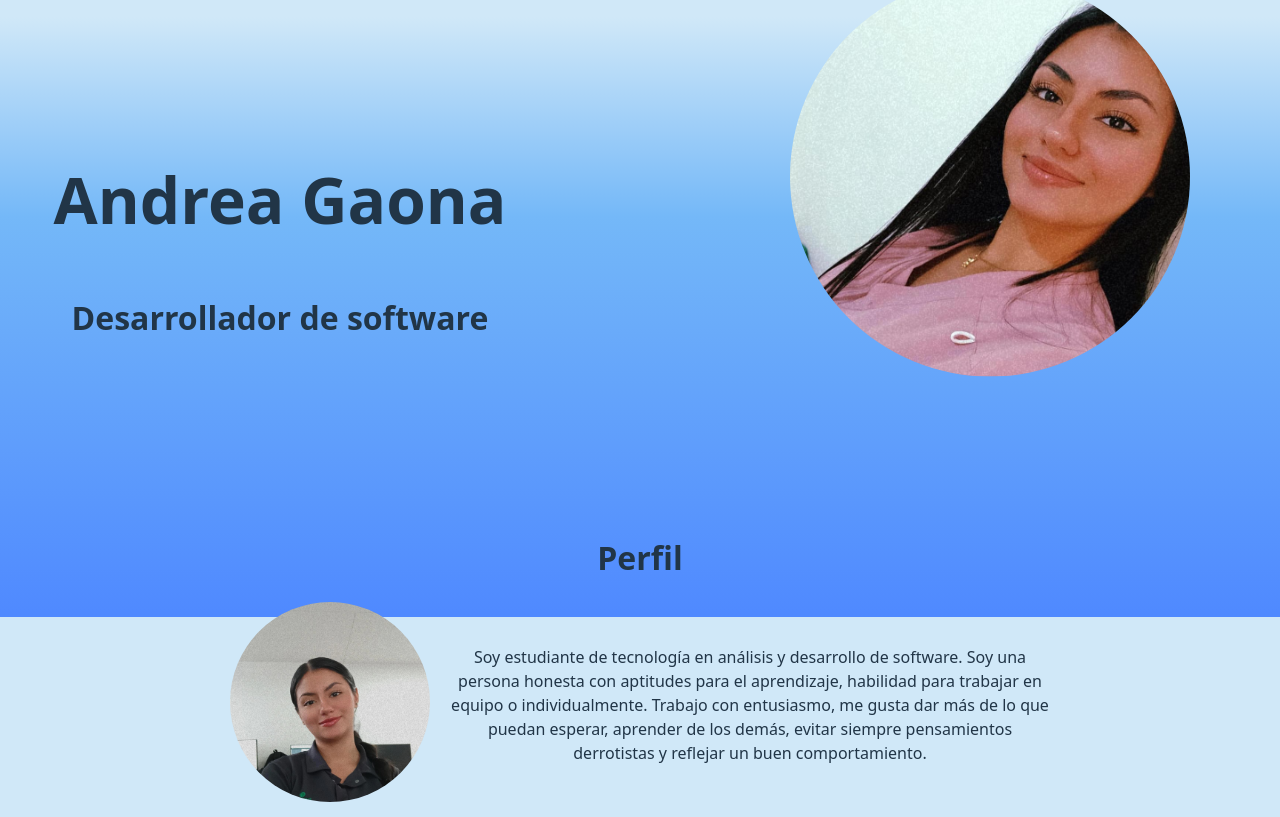
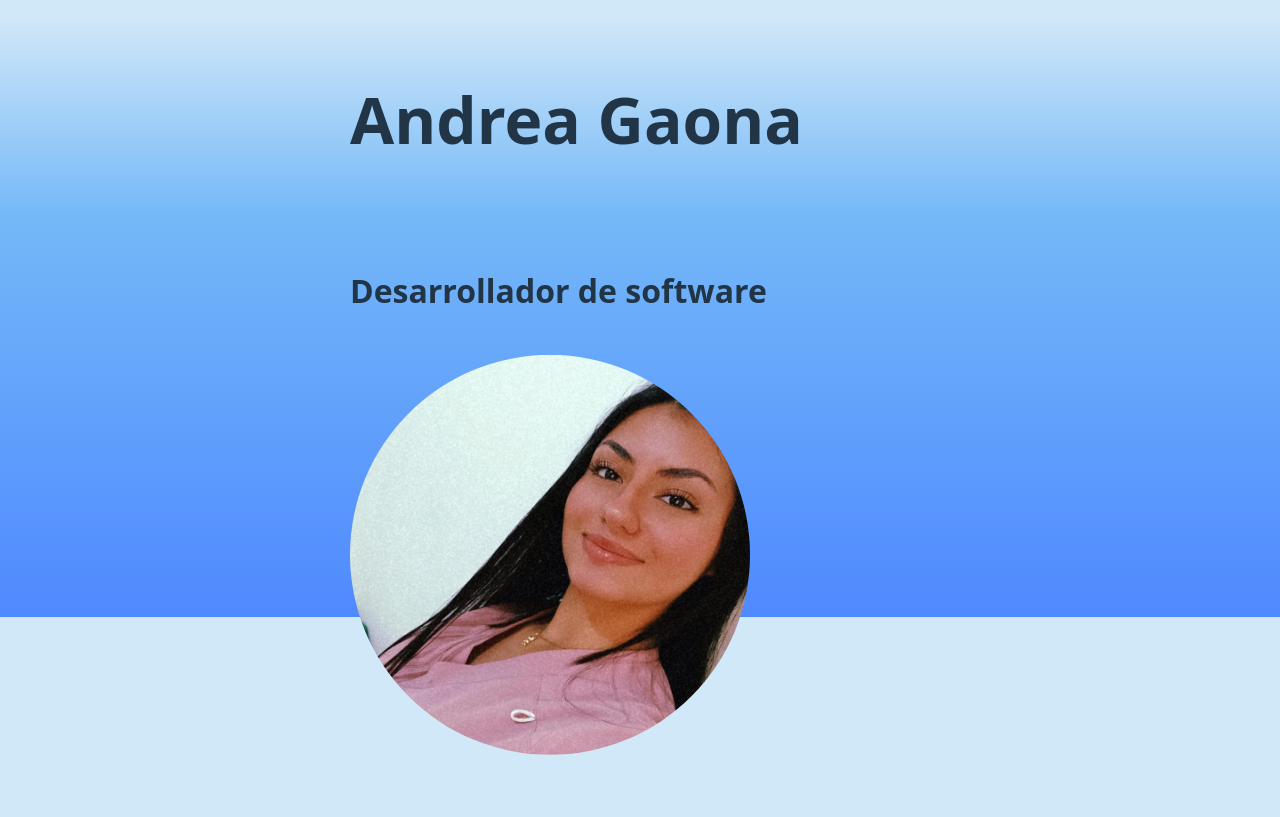
Before and after one commit to Andreagaona14/Portfolio-React-AG, a React (Vite) app: page / in a window 1280 px wide. Shown: the part 183-1000 px from the top of the page. Built offline with nearby package versions, Linux system fonts and the light colour scheme.

Commit message:
Media queries Header y Home

```diff
--- a/src/Components/Pages/Home/Home.css
+++ b/src/Components/Pages/Home/Home.css
@@ -1,23 +1,22 @@
 .homeSection {
   display: flex;
-  flex-direction: column; /* Acomoda en columna */
-  align-items: center; /* Centra horizontalmente */
-  justify-content: center; /* Centra verticalmente */
-  height: 60vh; /* Ajusta la altura */
-  margin-top: 80px; /* Baja el contenedor */
-  padding-top: 50px; /* Espacio interno arriba */
+  flex-direction: column;
+  align-items: center;
+  justify-content: center;
+  min-height: 100vh;
+  margin-top: 80px;
+  padding: 20px;
 }
-
 
 .titles {
   display: flex;
   flex-direction: column;
   align-items: center;
   text-align: center;
-  gap: 10px;
-  margin-right: 60%;
+  gap: 20px;
+  margin-right: 0;
+  width: 100%;
 }
-
 
 .animated-container {
   display: flex;
@@ -25,130 +24,163 @@ flex-direction: column;
   align-items: center;
   text-align: center;
   gap: 20px;
+  width: 100%;
+}
+
+.animated-img {
+  width: 250px;
+  height: 250px;
+  border-radius: 50%;
+  object-fit: cover;
+  margin-bottom: 20px;
+}
+
+.animated-title {
+  font-size: 2.5rem;
+  text-align: center;
+}
+
+.titleProfession {
+  font-size: 1.5rem;
+}
+
+@media (min-width: 768px) {
+  .homeSection {
+    flex-direction: row;
+    justify-content: center;
+    align-items: center;
+    gap: 50px;
+  }
+
+  .titles {
+    align-items: flex-start;
+    text-align: left;
+    margin-right: 0;
+    max-width: 50%;
+  }
+
+  .animated-container {
+    align-items: flex-start;
+  }
+
+  .animated-title {
+    font-size: 3.5rem;
+    text-align: left;
+  }
+
+  .titleProfession {
+    font-size: 2rem;
+  }
+
+  .animated-img {
+    width: 350px;
+    height: 350px;
+    margin-bottom: 0;
+  }
+}
+
+@media (min-width: 1024px) {
+  .animated-img {
+    width: 400px;
+    height: 400px;
   }
 
   .animated-title {
     font-size: 4rem;
-font-weight: bold;
-text-align: center;
-margin: 0;
-padding: 0;
-left: 60px;
   }
-
-.animated-img {
-  width: 400px;
-  height: 400px;
-  border-radius: 50%;
-  object-fit: cover;
-  position: absolute; /* Usar posicionamiento absoluto */
-  right: 90px; /* Ajusta la distancia desde la derecha */
-  top: 170px; /* Sube la imagen ajustando este valor */
-  z-index: 1; /* Asegura que la imagen esté por encima de otros elementos */
 }
-
-
-.titleProfession{
-font-size: 2rem;
-display: inline;
-top: 200px;
-}
-
-.imgHome  img{
-width: 400px;
-height: 350px;
-border-radius: 50%;
-position: relative;
-left: 100px;
-}
-
-
 /*PERFIL*/
-.profile-container {
-display: flex;
-align-items: center; /* Centra verticalmente */
-justify-content: center; /* Centra horizontalmente */
-gap: 20px; /* Espaciado entre la imagen y el texto */
-max-width: 80%;
-width: 100%;
-margin: auto; /* Centra el contenido */
-text-align: center;
-}
-
-.profile-title{
-  text-align: center;
-}
-
-
-.profile-container p {
-  text-align: center;
-  max-width: 600px; /* Controla el ancho del texto */
-  }
-
-.imgProfile img {
-width: 200px; /* Tamaño de la imagen */
-height: 200px;
-border-radius: 50%; /* Imagen circular */
-object-fit: cover;
-}
-
 .profile-section {
- /* min-height: 100vh; /* Hace que la sección del perfil ocupe al menos el alto de la pantalla */
   display: flex;
   flex-direction: column;
   justify-content: center;
   align-items: center;
-  top: -100px
+  padding: 50px 20px;
 }
 
-/*HABILIDADES SOCIALES*/
-.tittleSocialskills {
+.profile-container {
   display: flex;
-  flex-direction: column; /* Apila los elementos en columna */
-  align-items: center; /* Centra horizontalmente */
-  justify-content: center; /* Centra verticalmente si hay espacio */
-  padding: 80px;
-  gap: 10px;
+  flex-direction: column; /* Cambio principal para móviles */
+  align-items: center;
+  justify-content: center;
+  gap: 20px;
+  max-width: 90%;
+  width: 100%;
+  margin: auto;
+  text-align: center;
 }
 
-.tittleSocialskills p{
-  margin: 1px ;
+.imgProfile {
+  order: -1; /* Asegura que la imagen esté arriba en móviles */
+  margin-bottom: 20px;
 }
 
+.imgProfile img {
+  width: 250px;
+  height: 250px;
+  border-radius: 50%;
+  object-fit: cover;
+}
 
-@media (max-width: 400px) {
-  .homeSection {
+.profile-content {
   display: flex;
   flex-direction: column;
   align-items: center;
-    justify-content: center;
-    min-height: 100vh; /* Evita recortes en pantallas pequeñas */
-    margin-top: 50px; /* Reduce el margen */
-    padding-top: 30px; /* Ajusta el espacio interno */
+  text-align: center;
 }
 
-  .animated-img {
-    width: 200px; /* Reduce tamaño */
-    height: 200px;
-    border-radius: 50%;
-    object-fit: cover;
-    display: block; /* Evita problemas de alineación */
-    margin: 0 auto; /* Centra correctamente */
+.profile-title {
+  text-align: center;
+  font-size: 2rem;
+  margin-bottom: 15px;
 }
 
-  .titles {
+.profile-container p {
   text-align: center;
+  max-width: 600px;
+  line-height: 1.6;
   margin: 0 auto;
 }
 
-  .animated-title {
-    font-size: 2rem; /* Reduce tamaño */
-    margin-bottom: 10px;
-
+/* Versión de escritorio */
+@media (min-width: 768px) {
+  .profile-container {
+    flex-direction: row;
+    gap: 50px;
   }
 
-  .titleProfession {
-    font-size: 1.2rem;
-    margin-bottom: 15px;
+  .imgProfile {
+    order: 0; /* Restaura el orden original */
+  }
+
+  .imgProfile img {
+    width: 300px;
+    height: 300px;
+  }
+
+  .profile-title {
+    font-size: 2.5rem;
+    text-align: left;
+  }
+
+  .profile-content {
+    align-items: flex-start;
+    text-align: left;
+  }
+
+  .profile-container p {
+    margin: 0;
+    text-align: left;
   }
 }
+
+@media (min-width: 1024px) {
+  .imgProfile img {
+    width: 350px;
+    height: 350px;
+  }
+
+  .profile-title {
+    font-size: 3rem;
+  }
+}
--- a/src/Components/Pages/Home/Home.jsx
+++ b/src/Components/Pages/Home/Home.jsx
@@ -1,3 +1,4 @@
+import React from 'react';
 import { Profile } from "../../Layouts/Profile/Profile";
 import { AnimatedContent } from "../../UI/AnimatedContent/AnimatedContent";
 import ImgHome from "../../../assets/img/ImgHome.jpeg";
```
Lines whose indentation alone changed are shown as unchanged.
